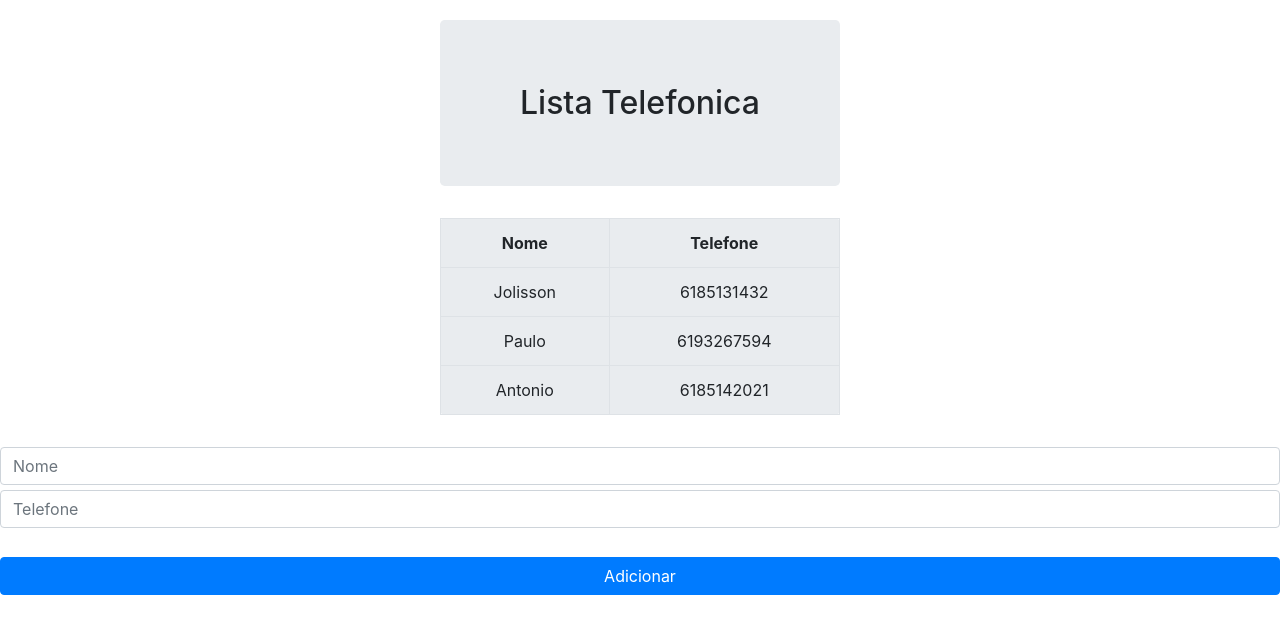
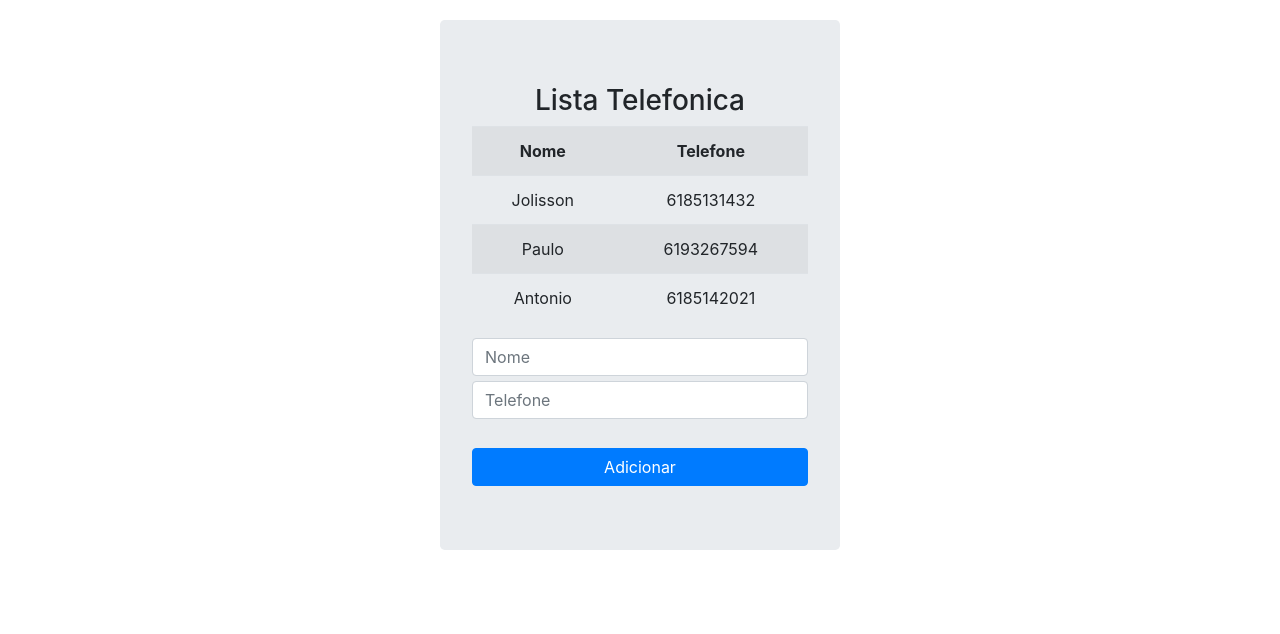
Before and after one commit to JolissonVieira/EstudosAngularJs, a plain HTML site: page index.html in a window 1280 px wide. Drawn offline with nearby package versions, Linux system fonts and the light colour scheme.

Commit message:
Organização do código

```diff
--- a/controller/lista-telefonica-controller.js
+++ b/controller/lista-telefonica-controller.js
@@ -6,5 +6,6 @@ angular.module('listaTelefonica').controller('listaTelefonicaController',functio
     ]
     $scope.adicionarContato = function(contato){
         $scope.contatos.push(angular.copy(contato));
+        delete $scope.contato;
     }
 });
--- a/index.html
+++ b/index.html
@@ -27,8 +27,9 @@
     </style>
 </head>
 <body ng-controller="listaTelefonicaController">
-    <h2 class="jumbotron">Lista Telefonica</h2>
-    <table class="jumbotron table table-bordered">
+    <div class="jumbotron">
+        <h3 >Lista Telefonica</h3>
+        <table class="table table-striped">
             <tr>
                 <th>Nome</th>
                 <th>Telefone</th>
@@ -41,6 +42,7 @@
         <input class="form-control" type="text" placeholder="Nome" ng-model="contato.nome">
         <input class="form-control" type="text" placeholder="Telefone" ng-model="contato.telefone">
         <br>
-    <button class="btn btn-primary btn-block" ng-click="adicionarContato()" >Adicionar</button>
+        <button class="btn btn-primary btn-block" ng-click="adicionarContato(contato)" >Adicionar</button>
+    </div>
 </body>
 </html>
```
Lines whose indentation alone changed are shown as unchanged.
